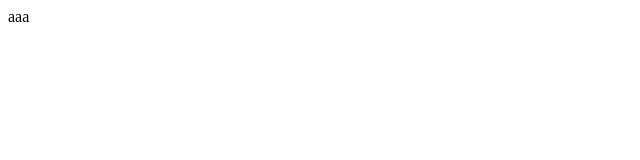
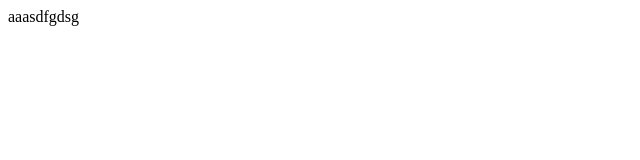
Before and after one commit to SouhailXedits/SouhailXedits, a website: page public/index.html in a window 1280 px wide. Shown: the full height of the page, 0-640 px from the left. Drawn offline with Linux system fonts and the light colour scheme.

Commit message:
initial commit

```diff
--- a/public/index.html
+++ b/public/index.html
@@ -7,6 +7,6 @@
 
 </head>
 <body>
-    aaa
+    aaasdfgdsg
 </body>
 </html>
```
